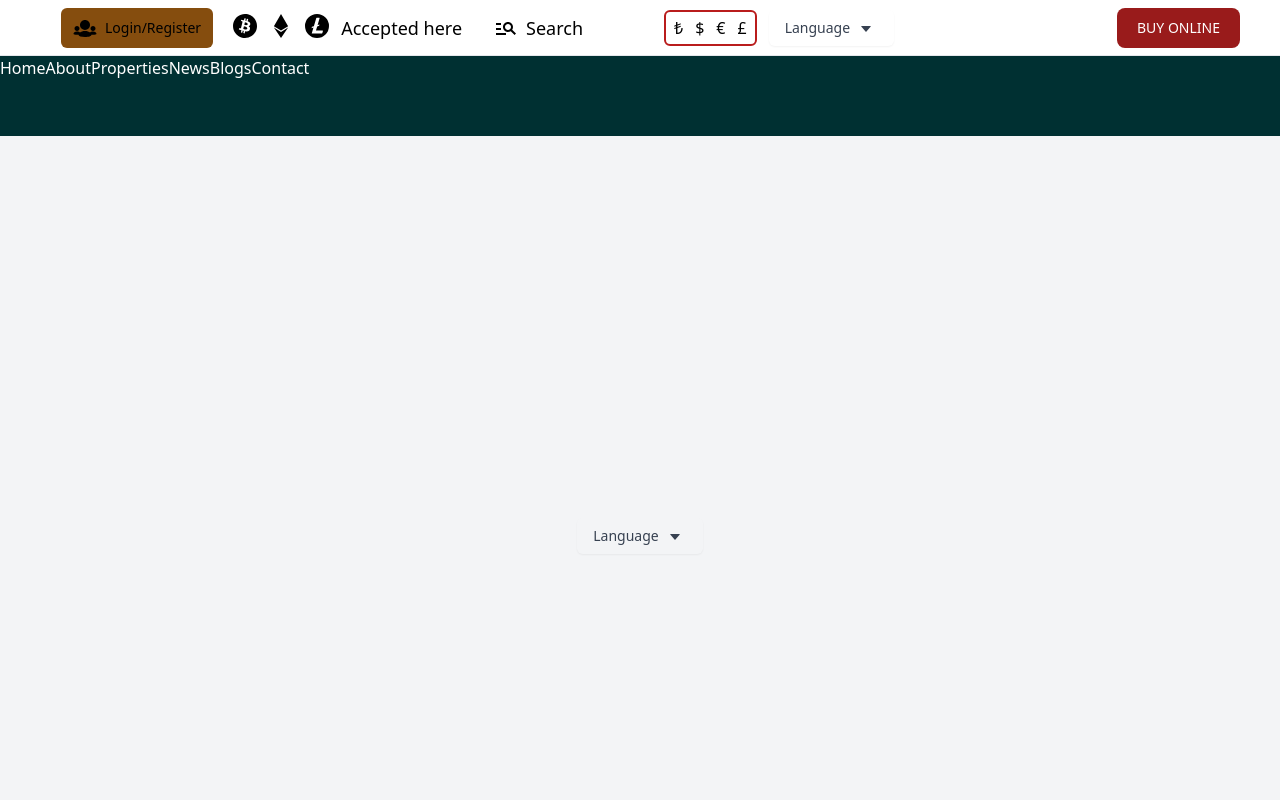
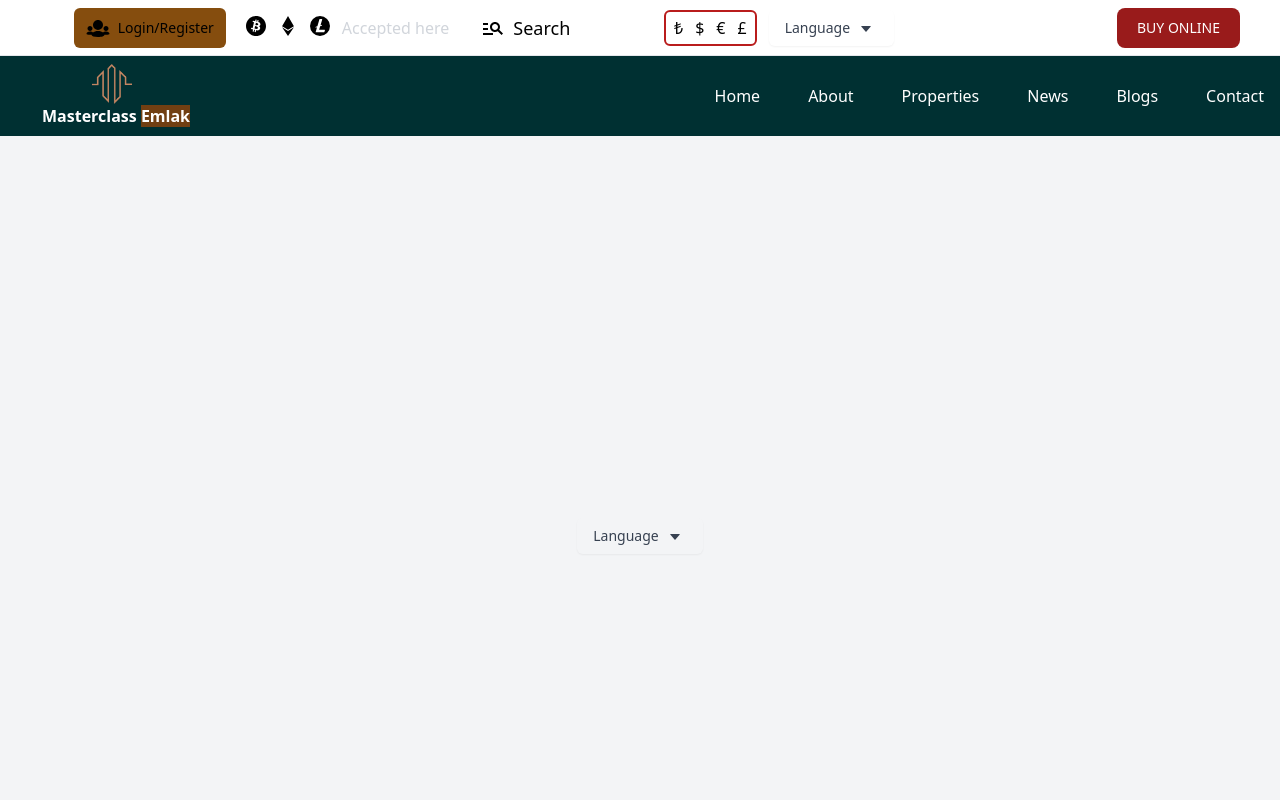
Before and after one commit to dembasow98/masterclassemplak-website, a React (Create React App) app: page / in a window 1280 px wide. Shown: the top 800 px of the page. Built offline with nearby package versions, Linux system fonts and the light colour scheme.

Commit message:
Done with scroll and fix navbar for some hights.

```diff
--- a/src/components/home/topbar/Topbar.jsx
+++ b/src/components/home/topbar/Topbar.jsx
@@ -40,7 +40,7 @@ const Topbar = () => {
           </div>
 
           <div className='BUY-ONLINE flex w-full  justify-end place-items-center'>
-            <button type="button" className="w-fit focus:outline-none text-white bg-red-800 hover:bg-red-900 focus:ring-4 focus:ring-red-300 font-medium rounded-lg text-sm px-5 py-2.5 mr-2 dark:bg-red-600 dark:hover:bg-red-700 dark:focus:ring-red-900">
+            <button type="button" className="w-fit text-xs focus:outline-none text-white bg-red-800 hover:bg-red-900 focus:ring-4 focus:ring-red-300 font-medium rounded-lg md:text-sm px-5 py-2.5 mr-2 dark:bg-red-600 dark:hover:bg-red-700 dark:focus:ring-red-900">
               BUY ONLINE
             </button>
           </div>
@@ -49,7 +49,7 @@ const Topbar = () => {
 
         <div className='BOTTOM-PART md:order-1 flex flex-row items-center justify-center gap-3 w-full px-4 mx-auto '>
 
-          <div className='USER flex flex-row  p-2 gap-3'>
+          <div className='USER flex flex-row p-2 gap-3'>
             <div  className='flex w-full md:bg-yellow-800 px-3 md:py-2 rounded-md justify-center items-center'>
               <a className='flex w-full items-center gap-2' href="https://www.facebook.com/">
                 <TiGroup className='text-xl md:text-2xl'/>
@@ -62,21 +62,21 @@ const Topbar = () => {
             <ul className='flex flex-row gap-3'>
               <li>
                 <a href="https://www.instagram.com/">
-                  <SiBitcoin className='text-xl md:text-2xl'/>
+                  <SiBitcoin className='text-xl sm:text-base md:text-xl'/>
                 </a>
               </li>
               <li>
                 <a href="https://www.facebook.com/">
-                  <FaEthereum className='text-xl md:text-2xl'/>
+                  <FaEthereum className='text-xl sm:text-base md:text-xl'/>
                 </a>
               </li>
 
               <li>
                 <a href="https://www.twitter.com/">
-                  <SiLitecoin className='text-xl md:text-2xl'/>
+                  <SiLitecoin className='text-xl sm:text-base md:text-xl'/>
                 </a>
               </li>
-              <span className='text-sm md:text-lg '>Accepted here</span>
+              <span className='text-sm text-gray-300 sm:text-sm  md:text-base sm:hidden xl:inline-flex'>Accepted here</span>
             </ul>
 
           </div>
--- a/src/containers/Navigation.js
+++ b/src/containers/Navigation.js
@@ -1,19 +1,99 @@
-import React from 'react'
+import React, { useState, useEffect } from 'react'
 
 import { Link } from 'react-router-dom'
 
+import logo_dark from '../assets/images/logos/logo-dark.png'
+import logo_light from '../assets/images/logos/logo-light.png'
+
 
 const Navigation = () => {
+  //topbar h-24
+  const [navbarFixed, setNavbarFixed] = useState(false);
+  useEffect(() => {
+    const handleScroll = () => {
+      if (window.pageYOffset > 24) {
+        setNavbarFixed(true);
+      } else {
+        setNavbarFixed(false);
+      }
+    };
+    window.addEventListener('scroll', handleScroll);
+    return () => {
+      window.removeEventListener('scroll', handleScroll);
+    };
+  }, []);
+  //Menu
+  const [menuOpen, setMenuOpen] = useState(false);
+
   return (
-    <nav className='flex w-full h-20 bg-[#003032] text-white'>
-        <Link to="/">Home</Link>
-        <Link to="/about">About</Link>
-        <Link to="/properties">Properties</Link>
-        <Link to="/news">News</Link>
-        <Link to="/blogs">Blogs</Link>
-        <Link to="/contact">Contact</Link>
+    <nav
+    className={`${navbarFixed ? 'fixed top-0 left-0 right-0 bg-[#003032] shadow-md z-50 ' : 'relative'
+    } flex w-full h-20 bg-[#003032]  text-white items-center  px-4 py-3`}>
+        <div className='MENU flex items-center md:justify-between  w-full h-fit left-2'>
+          <div className="LOGO flex flex-col items-center w-48">
+            <img src={logo_light} alt="logo" className="w-10" />
+            <span className="text-sm md:text-base font-bold rounded-md ml-2 ">Masterclass <span className='bg-yellow-900'>Emlak</span></span>
+          </div>
+          <div className='md:hidden flex w-full justify-end'>
+            <button
+              data-collapse-toggle="navbar-sticky" type="button"
+              aria-controls="navbar-sticky" aria-expanded="false" aria-label="Toggle navigation"
+              className="block items-center px-2 py-1 border rounded text-gray-700 dark:text-yellow-900 border-yellow-800 hover:text-yellow-600 hover:border-yellow-600"
+              onClick={() => setMenuOpen(!menuOpen)}
+            >
+              <svg
+                className={`w-8 ${menuOpen ? 'hidden' : 'block'}`}
+                fill="currentColor"
+                viewBox="0 0 20 20"
+                xmlns="http://www.w3.org/2000/svg"
+              >
+                <path
+
+                  fillRule="evenodd"
+                  d="M3 5a1 1 0 011-1h12a1 1 0 110 2H4a1 1 0 01-1-1zM3 10a1 1 0 011-1h12a1 1 0 110 2H4a1 1 0 01-1-1zM3 15a1 1 0 011-1h12a1 1 0 110 2H4a1 1 0 01-1-1z"
+                  clipRule="evenodd"
+                />
+              </svg>
+              <svg
+                className={`w-8 ${menuOpen ? 'block' : 'hidden'}`}
+                fill="currentColor"
+                viewBox="0 0 20 20"
+                xmlns="http://www.w3.org/2000/svg"
+              >
+                <path
+                  fillRule="evenodd"
+                  d="M14.95 5.364a1 1 0 10-1.414-1.414L5.636 13.95a1 1 0 001.414 1.414L14.95 5.364zM6.05 5.364a1 1 0 011.414-1.414L14.364 13.95a1 1 0 00-1.414 1.414-1.414L6.05 5.364z"
+                  clipRule="evenodd"
+                />
+              </svg>
+            </button>
+          </div>
+
+          <div className={`MENU-ITEMS md:inline-flex  items-center sticky-top  ${menuOpen ? 'block' : 'hidden'}`}>
+            <ul className='md:flex md:flex-row  md:gap-6  lg:gap-10 xl:gap-12 2xl:gap-16'>
+              <li className='flex flex-col  items-center'>
+                <Link to="/" onClick={() => setMenuOpen(false)} >Home</Link>
+              </li>
+              <li className='flex flex-col items-center'>
+                <Link to="/about" onClick={() => setMenuOpen(false)}>About</Link>
+              </li>
+              <li className='flex flex-col items-center'>
+                <Link to="/properties" onClick={() => setMenuOpen(false)}>Properties</Link>
+              </li>
+              <li className='flex flex-col items-center'>
+                <Link to="/news" onClick={() => setMenuOpen(false)}>News</Link>
+              </li>
+              <li className='flex flex-col items-center'>
+                <Link to="/blogs" onClick={() => setMenuOpen(false)}>Blogs</Link>
+              </li>
+              <li className='flex flex-col items-center'>
+                <Link to="/contact" onClick={() => setMenuOpen(false)}>Contact</Link>
+              </li>
+            </ul>
+
+          </div>
+        </div>
     </nav>
   )
 }
-
 export default Navigation
```
Also changed, not shown: src/assets/images/logos/logo-light.png (renamed from src/assets/images/logos/logo-regular.png).
